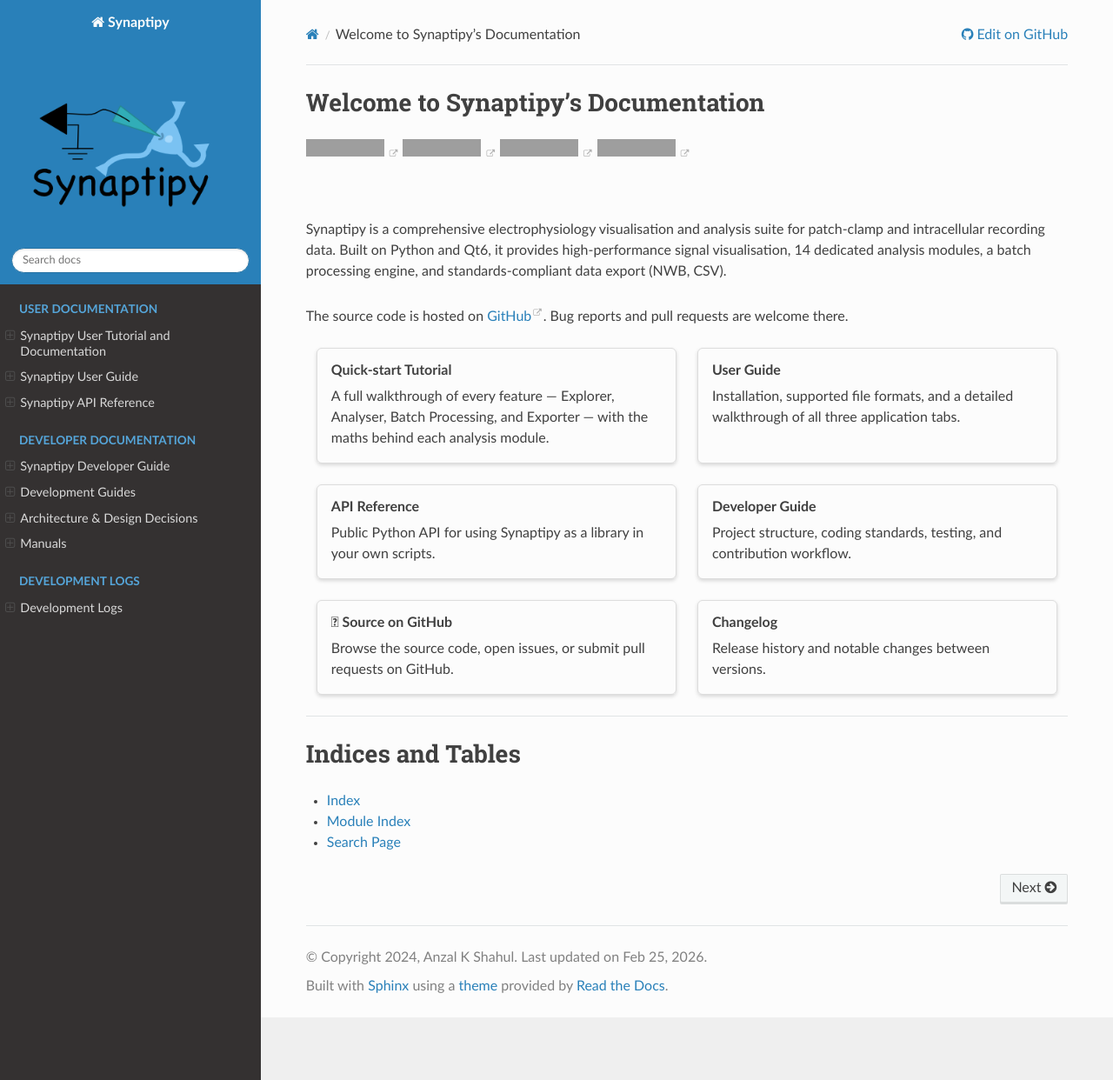
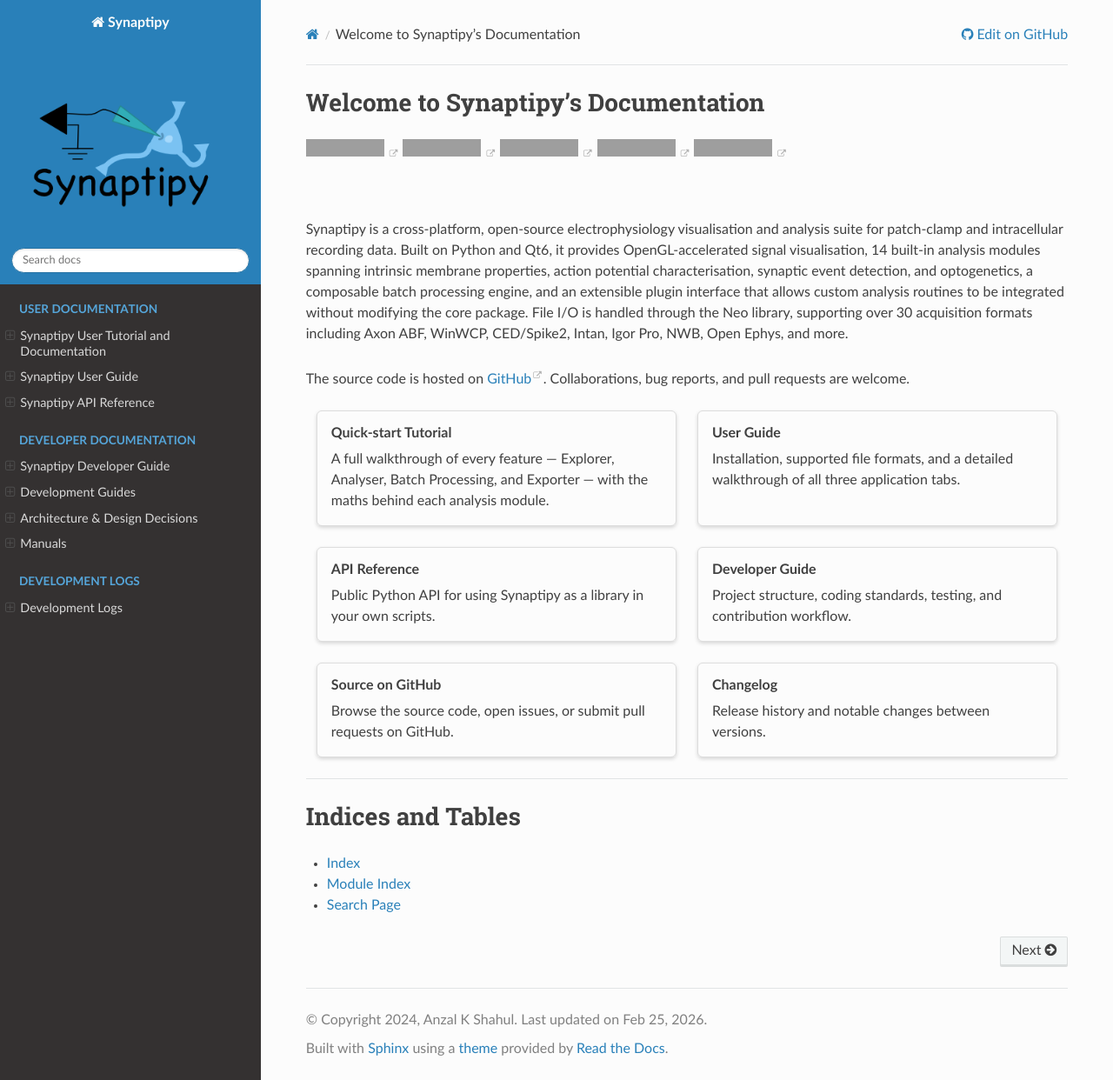
Before and after one commit to anzalks/synaptipy, a Sphinx documentation site: the page built from docs/index.rst, in a window 1280 px wide and 1242 px high. Shown: the whole window at 87% size. Built offline with Sphinx 7.4.7 and the Read the Docs theme 3.1.0, drawn with Linux system fonts in a browser that asks for light colours; grey boxes are pictures that could not be loaded.

Commit message:
docs: publication-quality README and RTD index rewrite
README:
- Replace vague feature prose with accurate, categorised bullet-point
  analysis capability list reflecting all 14 registered modules:
  intrinsic membrane properties (RMP, Rin, Tau, I-V, Cm), action
  potential analysis (spike detection, burst, train dynamics,
  excitability/F-I, phase plane), synaptic event detection (adaptive
  threshold, template matching, baseline-peak), and optogenetic sync
- Add Extensibility & Plugin Interface section describing the
  AnalysisRegistry decorator pattern and ~/.synaptipy/plugins/ drop-in
- Add Supported File Formats table covering all IODict entries
- Separate Visualization and Batch Processing into dedicated sections
- Update tagline to emphasise open-source and extensibility
- Replace blockquote doc link with clean prose line
- Add Collaborators Welcome badge
- Clean up Contributing section to mention plugin path
- Remove Synaptipy Development Team footer line
- Remove all emoji characters from prose

docs/index.rst:
- Add Collaborators Welcome badge
- Rewrite description paragraph to accurately reflect module count,
  format breadth, and plugin extensibility
- Remove :fab: FontAwesome icon (not available in RTD build)
- Update GitHub link sentence

```diff
--- a/docs/index.rst
+++ b/docs/index.rst
@@ -19,15 +19,23 @@
    :target: https://github.com/anzalks/synaptipy/actions/workflows/test.yml
    :alt: CI status
 
+.. image:: https://img.shields.io/badge/collaborators-welcome-brightgreen?logo=github&logoColor=white
+   :target: https://github.com/anzalks/synaptipy
+   :alt: Collaborators Welcome
+
 |
 
-Synaptipy is a comprehensive electrophysiology visualisation and analysis suite for
-patch-clamp and intracellular recording data. Built on Python and Qt6, it provides
-high-performance signal visualisation, 14 dedicated analysis modules, a batch
-processing engine, and standards-compliant data export (NWB, CSV).
+Synaptipy is a cross-platform, open-source electrophysiology visualisation and analysis suite
+for patch-clamp and intracellular recording data. Built on Python and Qt6, it provides
+OpenGL-accelerated signal visualisation, 14 built-in analysis modules spanning intrinsic
+membrane properties, action potential characterisation, synaptic event detection, and
+optogenetics, a composable batch processing engine, and an extensible plugin interface
+that allows custom analysis routines to be integrated without modifying the core package.
+File I/O is handled through the Neo library, supporting over 30 acquisition formats including
+Axon ABF, WinWCP, CED/Spike2, Intan, Igor Pro, NWB, Open Ephys, and more.
 
 The source code is hosted on `GitHub <https://github.com/anzalks/synaptipy>`_.
-Bug reports and pull requests are welcome there.
+Collaborations, bug reports, and pull requests are welcome.
 
 .. grid:: 2
 
@@ -61,7 +69,7 @@
 
 .. grid:: 2
 
-   .. grid-item-card:: :fab:`github` Source on GitHub
+   .. grid-item-card:: Source on GitHub
       :link: https://github.com/anzalks/synaptipy
       :link-type: url
 
```
Also changed, not shown: README.md (+84 -56 lines).
